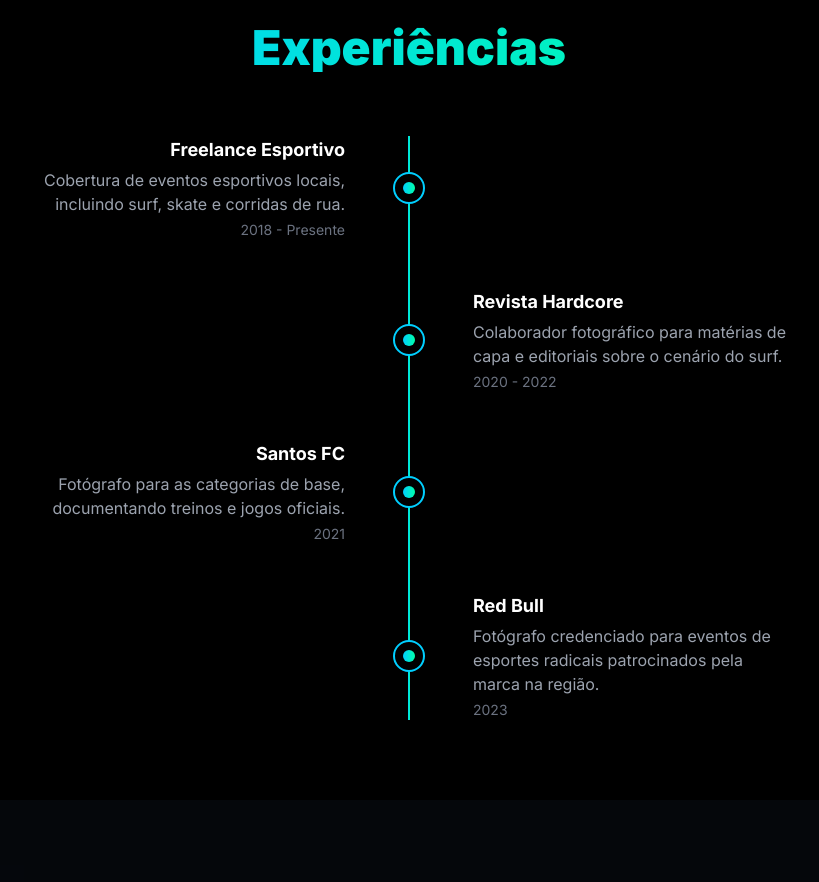
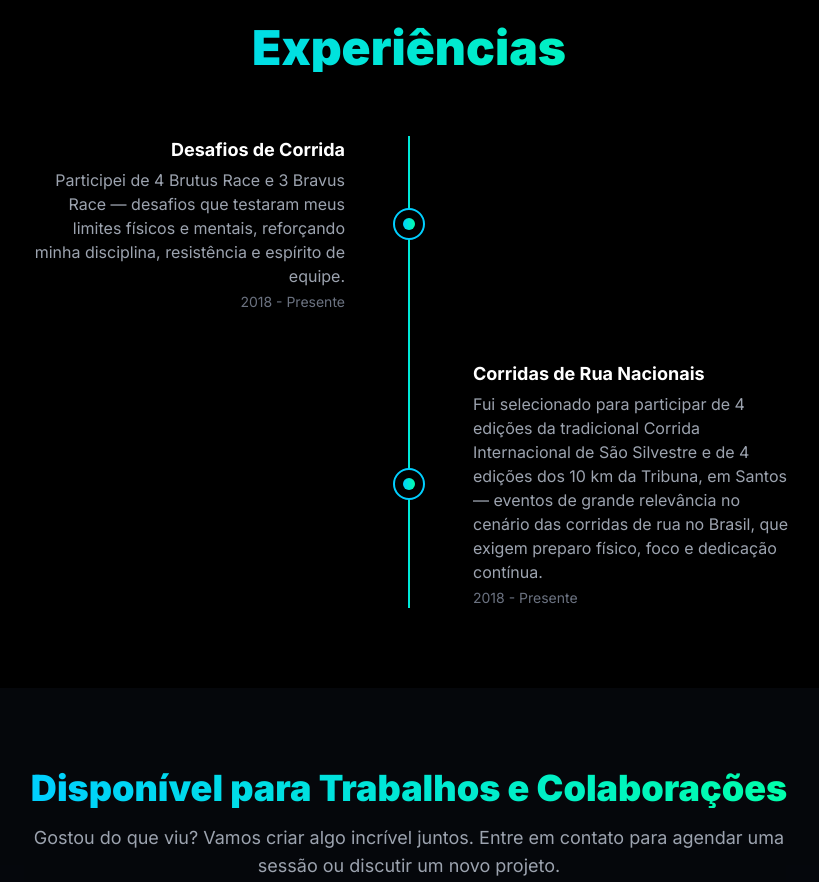
Before and after one commit to Kakariko2000/novo, a React (Vite) app: page / in a window 1280 px wide. Shown: the part 3200-4082 px from the top of the page, without its empty margins (231-1050 px from the left). Built offline with nearby package versions, Linux system fonts and the light colour scheme.

Commit message:
[dyad] wrote 1 file(s)

```diff
--- a/constants.ts
+++ b/constants.ts
@@ -1446,26 +1446,14 @@ export const PORTFOLIO_IMAGES: ImageType[] = [
 export const EXPERIENCES: ExperienceType[] = [
   {
     id: 1,
-    company: "Freelance Esportivo",
-    description: "Cobertura de eventos esportivos locais, incluindo surf, skate e corridas de rua.",
+    company: "Desafios de Corrida",
+    description: "Participei de 4 Brutus Race e 3 Bravus Race — desafios que testaram meus limites físicos e mentais, reforçando minha disciplina, resistência e espírito de equipe.",
     period: "2018 - Presente",
   },
   {
     id: 2,
-    company: "Revista Hardcore",
-    description: "Colaborador fotográfico para matérias de capa e editoriais sobre o cenário do surf.",
-    period: "2020 - 2022",
-  },
-  {
-    id: 3,
-    company: "Santos FC",
-    description: "Fotógrafo para as categorias de base, documentando treinos e jogos oficiais.",
-    period: "2021",
-  },
-  {
-    id: 4,
-    company: "Red Bull",
-    description: "Fotógrafo credenciado para eventos de esportes radicais patrocinados pela marca na região.",
-    period: "2023",
+    company: "Corridas de Rua Nacionais",
+    description: "Fui selecionado para participar de 4 edições da tradicional Corrida Internacional de São Silvestre e de 4 edições dos 10 km da Tribuna, em Santos — eventos de grande relevância no cenário das corridas de rua no Brasil, que exigem preparo físico, foco e dedicação contínua.",
+    period: "2018 - Presente",
   },
 ];
```
